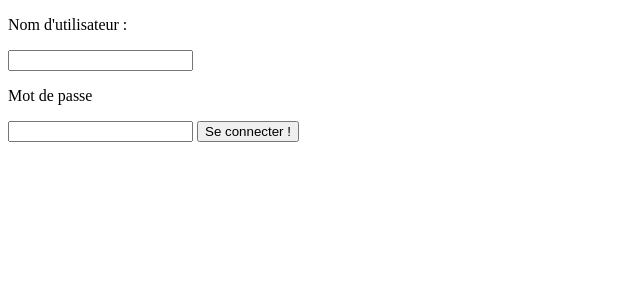
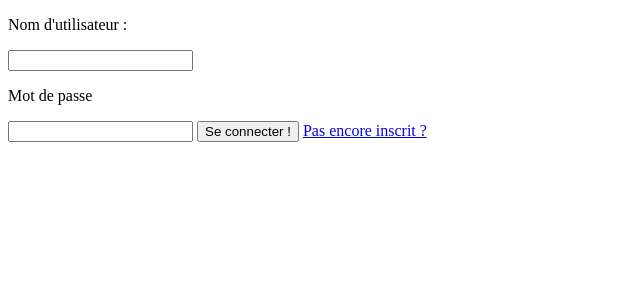
Before and after one commit to Efkat/Cook-in, a Symfony app: template templates/auth/login.html.twig in a window 1280 px wide. Shown: the part 219-519 px from the top of the page, without its empty margins (0-640 px from the left). Run offline with Twig, Linux system fonts and the light colour scheme; the template is opened without the code that fills it, so the values that code supplies are empty; some libraries are stand-ins or nearby versions.

Commit message:
Add Register Redirection to login page

```diff
--- a/templates/auth/login.html.twig
+++ b/templates/auth/login.html.twig
@@ -21,5 +21,6 @@
         <input type="hidden" name="_csrf_token" value="{{ csrf_token('authenticate') }}">
 
         <button type="submit">Se connecter !</button>
+        <a href="{{ path("app_register") }}">Pas encore inscrit ?</a>
     </form>
 {% endblock %}
```
